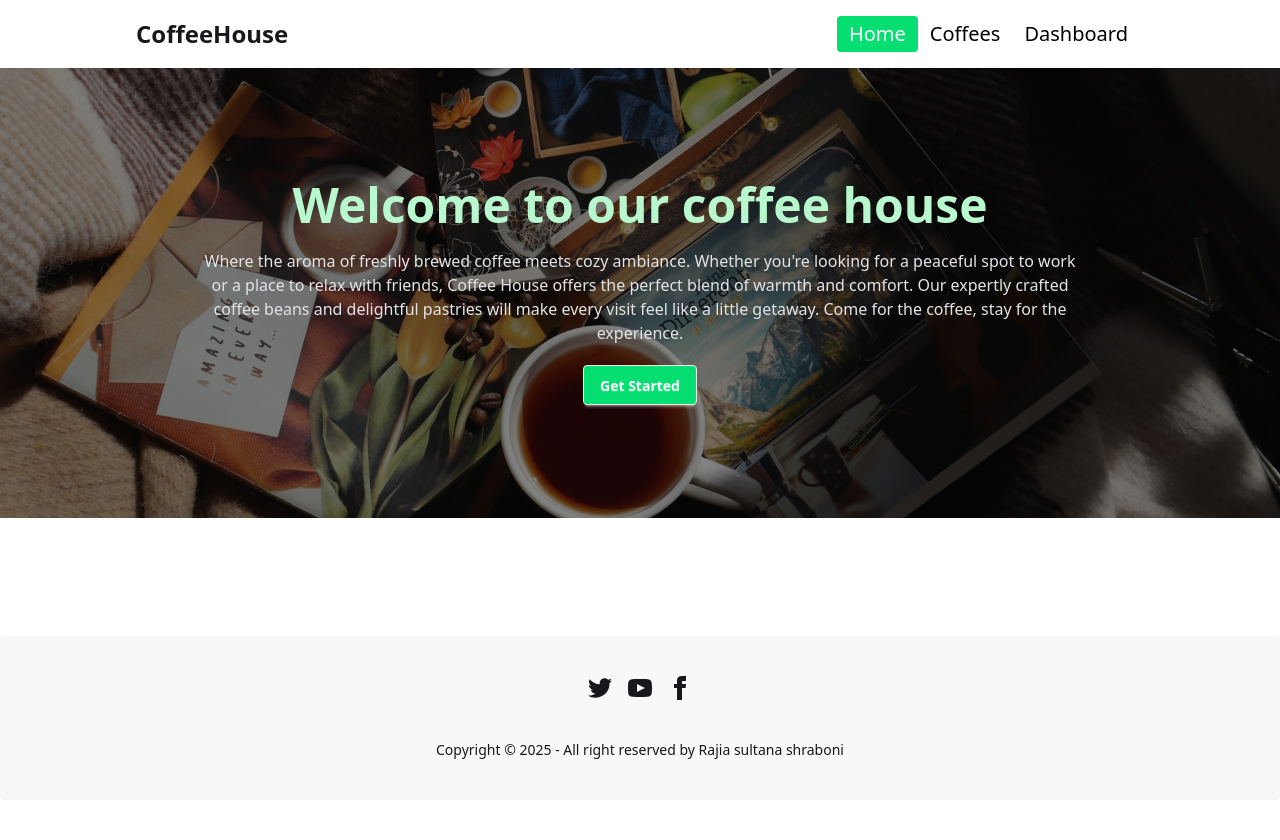
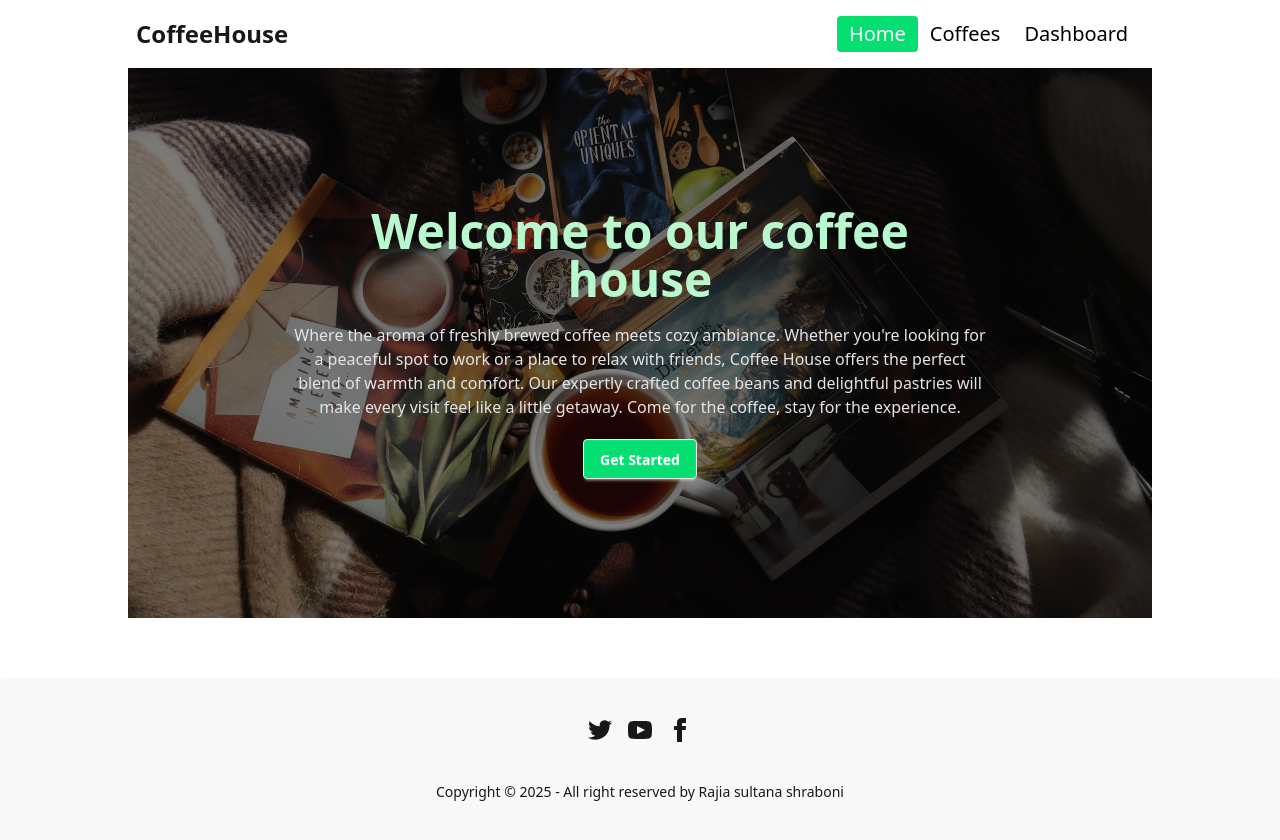
Before and after one commit to rajiasultanashraboni/Coffee-house-project-with-react-router, a React (Vite) app: page / in a window 1280 px wide. Before the commit the page ends 800 px from the top, so only its background shows below. Built offline with nearby package versions, Linux system fonts and the light colour scheme.

Commit message:
footer ke bottom e rakhar problem fix kora hoiche

```diff
--- a/src/components/Banner.jsx
+++ b/src/components/Banner.jsx
@@ -4,7 +4,7 @@ import banner from "../assets/banner.jpg"
 const Banner = () => {
   return (
     <div
-      className="hero h-[450px]"
+      className="hero min-h-[600px] md:min-h-[550px] mb-5 w-full md:w-[80%] mx-auto"
       style={{
         backgroundImage: `url(${banner})`,
       }}
--- a/src/components/Footer.jsx
+++ b/src/components/Footer.jsx
@@ -2,7 +2,7 @@ import React from "react";
 
 const Footer = () => {
   return (
-    <footer className="footer footer-horizontal absolute bottom-0 footer-center bg-base-200 text-base-content rounded p-10">
+    <footer className="footer footer-horizontal w-full footer-center bg-base-200 text-base-content  rounded mt-10 p-10">
       <nav>
         <div className="grid grid-flow-col gap-4">
           <a>
--- a/src/layouts/MainLayouts.jsx
+++ b/src/layouts/MainLayouts.jsx
@@ -5,11 +5,13 @@ import { Outlet } from 'react-router-dom';
 
 const MainLayouts = () => {
     return (
-        <div>
+        <div className='min-h-screen flex flex-col'>
             {/* navbar  */}
             <Navbar></Navbar>
             {/* dynamich section  */}
+            <div className='flex-grow'>
             <Outlet></Outlet>
+            </div>
             {/* footer  */}
             <Footer></Footer>
         </div>
```
